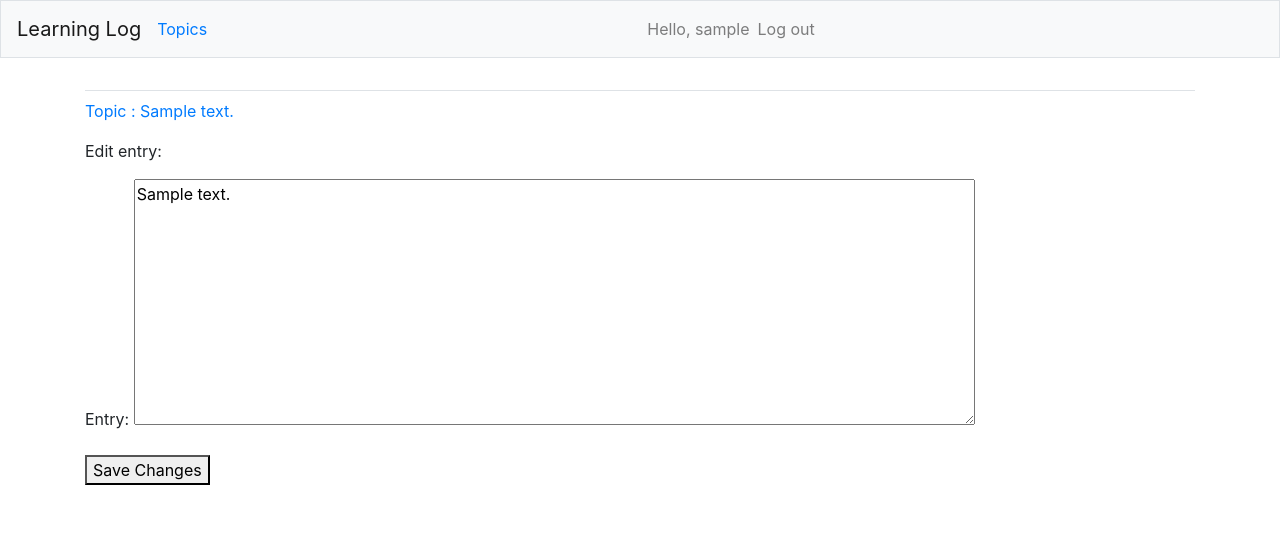
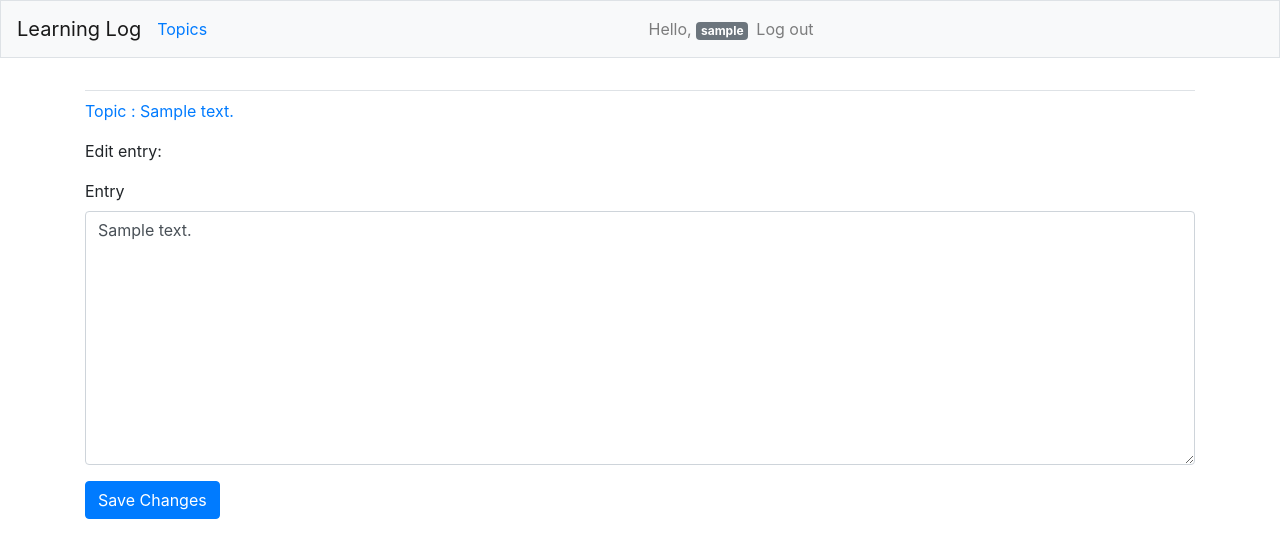
Before and after one commit to osantau/learning_log, a Django app: page /edit_entry/1/ in a window 1280 px wide. Shown: the top 558 px of the page. Run offline with Django 4.2, Linux system fonts and the light colour scheme; a user stored in the database is signed in; tables that the repository leaves empty hold one stand-in row (values such as "Sample post"); some libraries are stand-ins or nearby versions.

Commit message:
Complete templates with bootstrap theme

```diff
--- a/learning_logs/templates/learning_logs/base.html
+++ b/learning_logs/templates/learning_logs/base.html
@@ -23,7 +23,7 @@
             </ul>
             <ul class="navbar-nav mr-auto">
                 {% if user.is_authenticated %}
-                      <li class="nav-item"><span class="navbar-text">Hello, {{ user.username }}</span></li>
+                      <li class="nav-item"><span class="navbar-text">Hello, <span class="badge badge-secondary">{{ user.username }}</span></span></li>
                       <li class="nav-item"><a class="nav-link" href="{% url 'users:logout' %}">Log out</a></li>
                 {% else %}
                     <li class="nav-item"><a class="nav-link" href="{% url 'users:register' %}">Register</a></li>
--- a/learning_logs/templates/learning_logs/edit_entry.html
+++ b/learning_logs/templates/learning_logs/edit_entry.html
@@ -1,11 +1,14 @@
 {% extends "learning_logs/base.html" %}
+{% load bootstrap4 %}
 {% block title %} {{block.super}}Edit entry{% endblock %}
 {% block content %}
 <p><a href="{% url 'learning_logs:topic' topic.id %}">Topic : {{ topic }}</a></p>
 <p>Edit entry:</p>
 <form action="{% url 'learning_logs:edit_entry' entry.id%}" method="post">
     {% csrf_token %}
-    {{ form.as_p }}
-    <button name="submt">Save Changes</button>
+    {% bootstrap_form form%}
+    {% buttons %}
+    <button name="submit" class="btn btn-primary">Save Changes</button>
+    {% endbuttons %}
 </form>
 {% endblock content%}
--- a/learning_logs/templates/learning_logs/new_entry.html
+++ b/learning_logs/templates/learning_logs/new_entry.html
@@ -10,7 +10,7 @@
     {% csrf_token %}
     {% bootstrap_form form %}
     {% buttons %}
-    <button name="submt" class="btn btn-primary`">Add entry</button>
+    <button name="submt" class="btn btn-primary">Add entry</button>
     {% endbuttons %}
 </form>
 {% endblock content%}
```
